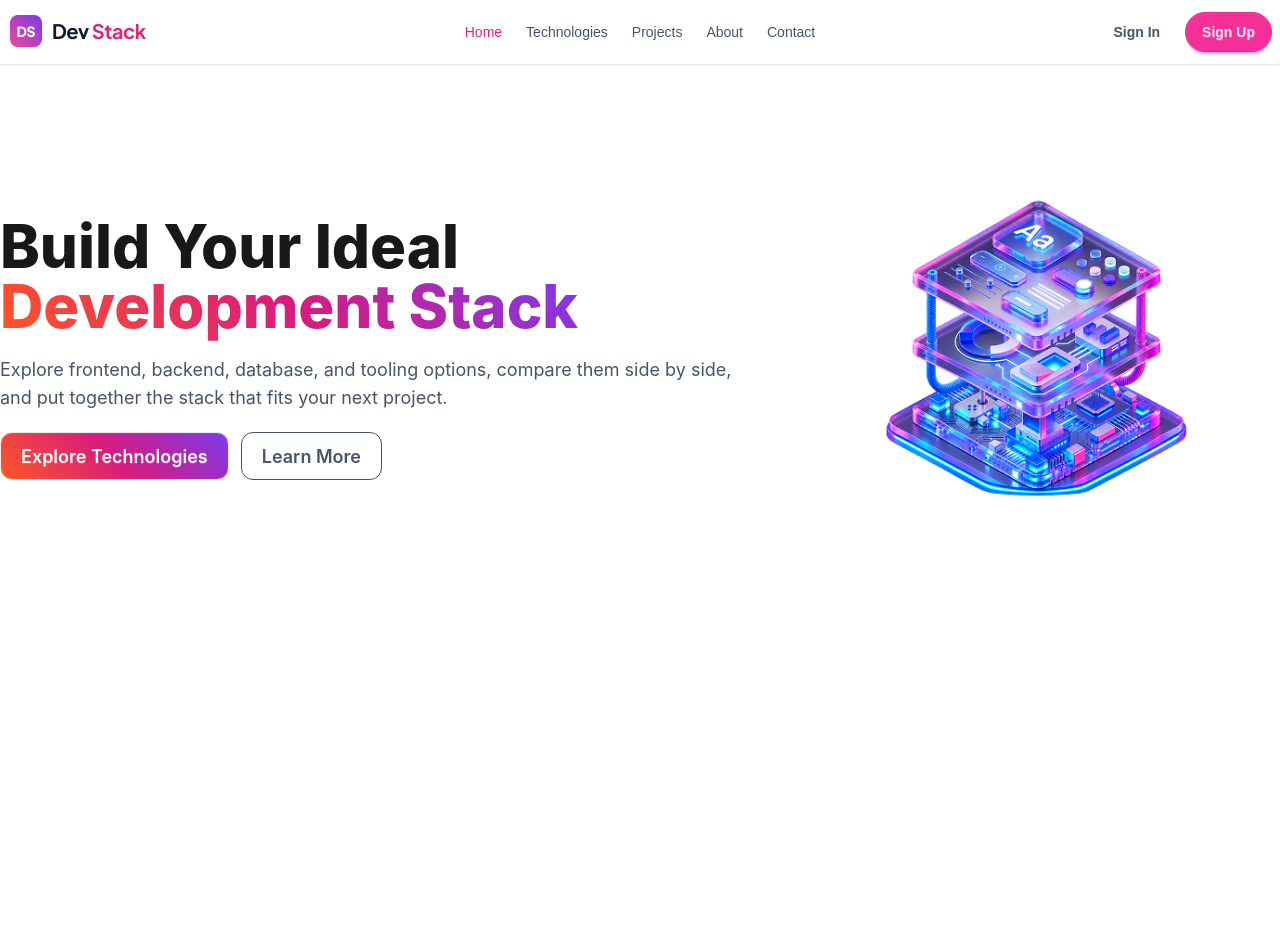
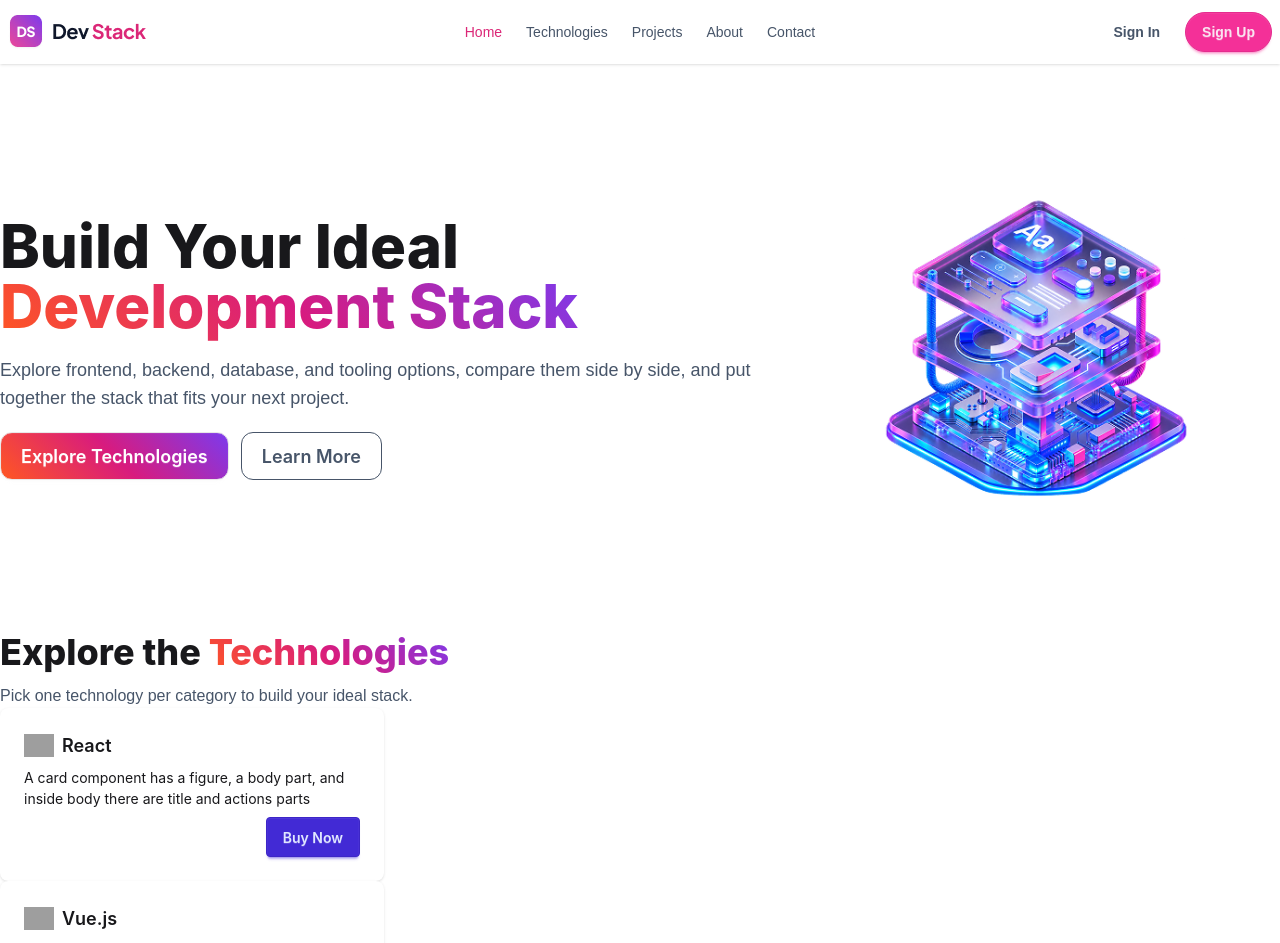
Before and after one commit to sazidbinmostafa/DevStack, a React (Vite) app: page / in a window 1280 px wide. Shown: the top 943 px of the page. Before the commit the page ends 800 px from the top, so only its background shows below. Built offline with nearby package versions, Linux system fonts and the light colour scheme; grey boxes are pictures that could not be loaded.

Commit message:
Stacks Data Promise Done

```diff
--- a/public/data.json
+++ b/public/data.json
@@ -8,16 +8,6 @@
     "rating": 4.9,
     "difficulty": "Beginner-Friendly",
     "badge": "Popular"
-  },
-  {
-    "id": "postgresql",
-    "name": "PostgreSQL",
-    "category": "Database",
-    "description": "A powerful, open-source object-relational database system with proven reliability.",
-    "icon": "https://icon.icepanel.io/Technology/svg/PostgresSQL.svg",
-    "rating": 4.9,
-    "difficulty": "Intermediate",
-    "badge": "Top SQL"
   },
   {
     "id": "vue",
@@ -39,15 +29,36 @@
     "difficulty": "Advanced",
     "badge": "Enterprise"
   },
+
   {
-    "id": "svelte",
-    "name": "Svelte",
-    "category": "Frontend",
-    "description": "A radical new approach to building user interfaces that shifts work from the browser to the compile step.",
-    "icon": "https://icon.icepanel.io/Technology/svg/Svelte.svg",
+    "id": "postgresql",
+    "name": "PostgreSQL",
+    "category": "Database",
+    "description": "A powerful, open-source object-relational database system with proven reliability.",
+    "icon": "https://icon.icepanel.io/Technology/svg/PostgresSQL.svg",
+    "rating": 4.9,
+    "difficulty": "Intermediate",
+    "badge": "Top SQL"
+  },
+  {
+    "id": "mongodb",
+    "name": "MongoDB",
+    "category": "Database",
+    "description": "A source-available cross-platform document-oriented database program classified as a NoSQL database.",
+    "icon": "https://icon.icepanel.io/Technology/svg/MongoDB.svg",
+    "rating": 4.6,
+    "difficulty": "Beginner-Friendly",
+    "badge": "NoSQL"
+  },
+  {
+    "id": "python",
+    "name": "Python",
+    "category": "Language",
+    "description": "A high-level, general-purpose programming language known for its emphasis on code readability.",
+    "icon": "https://icon.icepanel.io/Technology/svg/Python.svg",
     "rating": 4.9,
     "difficulty": "Beginner-Friendly",
-    "badge": "Fast"
+    "badge": "Versatile"
   },
   {
     "id": "typescript",
@@ -60,16 +71,6 @@
     "badge": "Essential"
   },
   {
-    "id": "tailwindcss",
-    "name": "Tailwind CSS",
-    "category": "Styling",
-    "description": "A utility-first CSS framework packed with classes that can be composed to build any design.",
-    "icon": "https://icon.icepanel.io/Technology/svg/Tailwind-CSS.svg",
-    "rating": 4.9,
-    "difficulty": "Beginner-Friendly",
-    "badge": "Popular"
-  },
-  {
     "id": "nodejs",
     "name": "Node.js",
     "category": "Backend",
@@ -78,6 +79,16 @@
     "rating": 4.7,
     "difficulty": "Intermediate",
     "badge": "Fast"
+  },
+  {
+    "id": "nextjs",
+    "name": "Next.js",
+    "category": "Frontend",
+    "description": "A flexible React framework that gives you building blocks to create fast, full-stack web applications.",
+    "icon": "https://icon.icepanel.io/Technology/svg/Next.js.svg",
+    "rating": 4.9,
+    "difficulty": "Intermediate",
+    "badge": "Full-Stack"
   },
   {
     "id": "docker",
@@ -90,16 +101,6 @@
     "badge": "Containers"
   },
   {
-    "id": "mongodb",
-    "name": "MongoDB",
-    "category": "Database",
-    "description": "A source-available cross-platform document-oriented database program classified as a NoSQL database.",
-    "icon": "https://icon.icepanel.io/Technology/svg/MongoDB.svg",
-    "rating": 4.6,
-    "difficulty": "Beginner-Friendly",
-    "badge": "NoSQL"
-  },
-  {
     "id": "git",
     "name": "Git",
     "category": "Tools",
@@ -108,26 +109,6 @@
     "rating": 4.9,
     "difficulty": "Beginner-Friendly",
     "badge": "Essential"
-  },
-  {
-    "id": "nextjs",
-    "name": "Next.js",
-    "category": "Frontend",
-    "description": "A flexible React framework that gives you building blocks to create fast, full-stack web applications.",
-    "icon": "https://icon.icepanel.io/Technology/svg/Next.js.svg",
-    "rating": 4.9,
-    "difficulty": "Intermediate",
-    "badge": "Full-Stack"
-  },
-  {
-    "id": "python",
-    "name": "Python",
-    "category": "Language",
-    "description": "A high-level, general-purpose programming language known for its emphasis on code readability.",
-    "icon": "https://icon.icepanel.io/Technology/svg/Python.svg",
-    "rating": 4.9,
-    "difficulty": "Beginner-Friendly",
-    "badge": "Versatile"
   },
   {
     "id": "redis",
@@ -140,14 +121,14 @@
     "badge": "Fast Cache"
   },
   {
-    "id": "kubernetes",
-    "name": "Kubernetes",
-    "category": "DevOps",
-    "description": "An open-source system for automating deployment, scaling, and management of containerized applications.",
-    "icon": "https://icon.icepanel.io/Technology/svg/Kubernetes.svg",
-    "rating": 4.7,
-    "difficulty": "Advanced",
-    "badge": "Orchestration"
+    "id": "tailwindcss",
+    "name": "Tailwind CSS",
+    "category": "Styling",
+    "description": "A utility-first CSS framework packed with classes that can be composed to build any design.",
+    "icon": "https://icon.icepanel.io/Technology/svg/Tailwind-CSS.svg",
+    "rating": 4.9,
+    "difficulty": "Beginner-Friendly",
+    "badge": "Popular"
   },
   {
     "id": "graphql",
--- a/src/App.tsx
+++ b/src/App.tsx
@@ -1,15 +1,15 @@
 import { ToastContainer } from 'react-toastify'
 import './App.css'
 import Header from './components/Header'
+import Main from './components/Main'
 
 function App() {
 
   return (
     <>
       <ToastContainer />
-      <div className='inter'>
-        <Header/>
-      </div>
+      <header><Header></Header></header>
+      <main><Main></Main></main>
     </>
   )
 }
--- a/src/components/Banner.tsx
+++ b/src/components/Banner.tsx
@@ -9,7 +9,7 @@ function Banner() {
                     Build Your Ideal <br />
                     <span className="brand-text">Development Stack</span>
                 </h1>
-                <p className="text-[#475569] text-wrap md:text-lg">
+                <p className="text-[#475569] text-wrap md:text-lg plus-jakarta-sans">
                     Explore frontend, backend, database, and tooling options,
                     compare them side by side, and put together the stack that fits your
                     next project.
--- a/src/components/Header.tsx
+++ b/src/components/Header.tsx
@@ -3,10 +3,10 @@ import Navbar from './Navbar'
 
 function Header() {
     return (
-        <>
+        <div className='inter'>
             <Navbar />
             <Banner />
-        </>
+        </div>
     )
 }
 
--- /dev/null
+++ b/src/components/Main.tsx
@@ -0,0 +1,32 @@
+import { Suspense } from "react";
+import Stacks from "./Stacks"
+import type { IStack } from "../types/StackType";
+
+
+const fetchStacks = async (): Promise<IStack[]> => {
+    const res = await fetch('/data.json');
+    const data = await res.json();
+    return (data)
+}
+
+
+function Main() {
+
+    const stacksPromise = fetchStacks();
+
+    return (
+        <div className="inter container mx-auto">
+            <div className="space-y-1 lg:space-y-3 text-center md:text-start">
+                <h1 className="text-2xl md:text-3xl lg:text-4xl font-bold lg:font-extrabold">Explore the <span className="brand-text">Technologies</span></h1>
+                <p className="text-[#475569] plus-jakarta-sans">Pick one technology per category to build your ideal stack.</p>
+            </div>
+            <div>
+                <Suspense>
+                    <Stacks stacksPromise={stacksPromise}/>
+                </Suspense>
+            </div>
+        </div>
+    )
+}
+
+export default Main
--- /dev/null
+++ b/src/components/Stack.tsx
@@ -0,0 +1,22 @@
+import type { IStack } from "../types/StackType"
+
+
+interface StackProps {
+    stack: IStack;
+}
+
+function Stack({stack}:StackProps) {
+    return (
+        <div className="card bg-base-100 w-96 shadow-sm">
+            <div className="card-body">
+                <h2 className="card-title"><img width={"30px"} src={stack.icon} alt="" />{stack.name}</h2>
+                <p>A card component has a figure, a body part, and inside body there are title and actions parts</p>
+                <div className="card-actions justify-end">
+                    <button className="btn btn-primary">Buy Now</button>
+                </div>
+            </div>
+        </div>
+    )
+}
+
+export default Stack
--- /dev/null
+++ b/src/components/Stacks.tsx
@@ -0,0 +1,23 @@
+import { use } from "react";
+import Stack from "./Stack";
+import type { IStack } from "../types/StackType";
+
+interface StacksProps {
+    stacksPromise: Promise<IStack[]>
+}
+
+function Stacks({stacksPromise}:StacksProps) {
+
+    const stacks = use(stacksPromise)
+
+
+    return (
+        <div>
+            {
+                stacks.map(item=> <Stack key={item.id} stack={item} />)
+            }
+        </div>
+    )
+}
+
+export default Stacks
--- /dev/null
+++ b/src/types/StackType.ts
@@ -0,0 +1,10 @@
+export interface IStack {
+    id: string;
+    name: string;
+    category: string;
+    description: string;
+    icon: string;
+    rating: number;
+    difficulty: string;
+    badge: string;
+}
```
